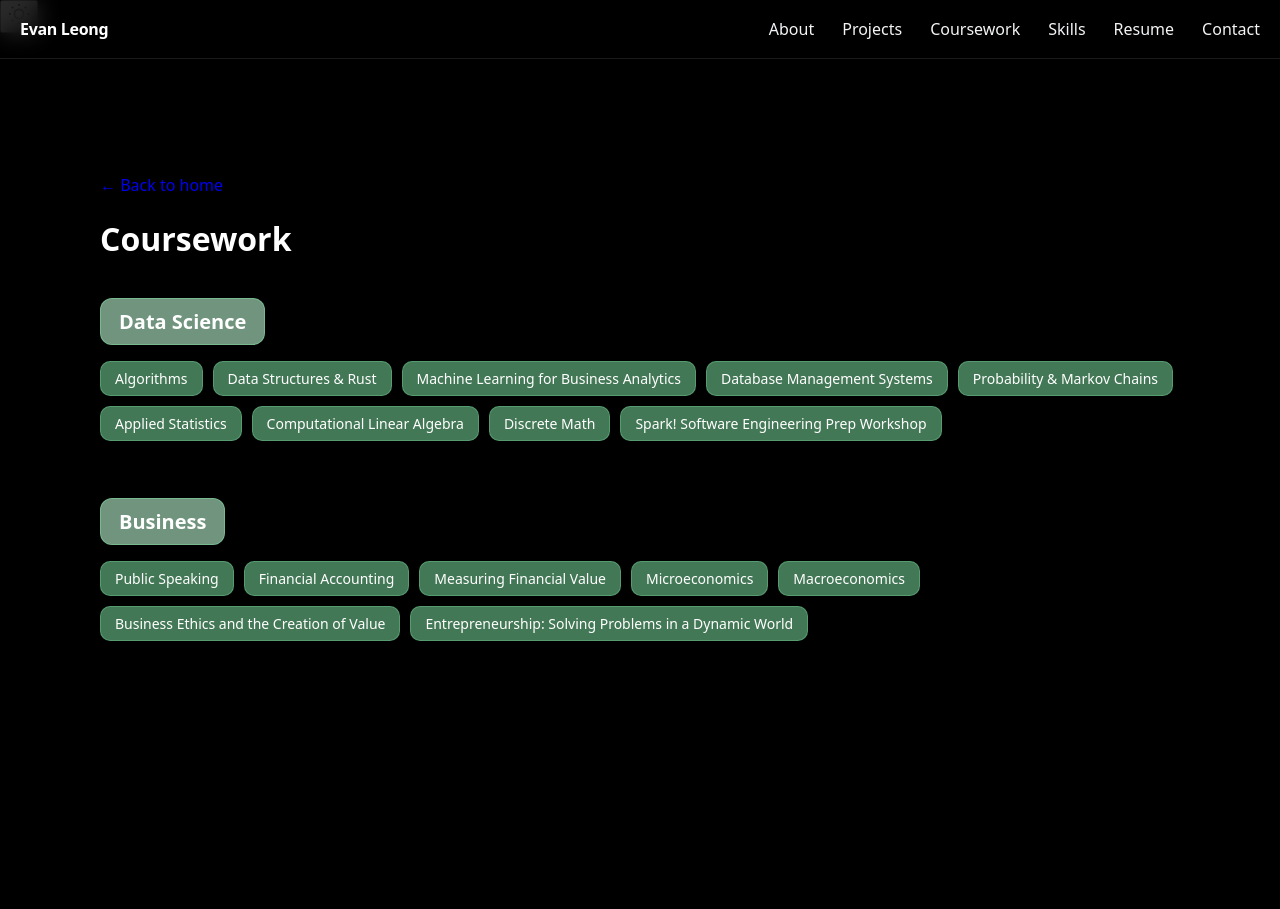
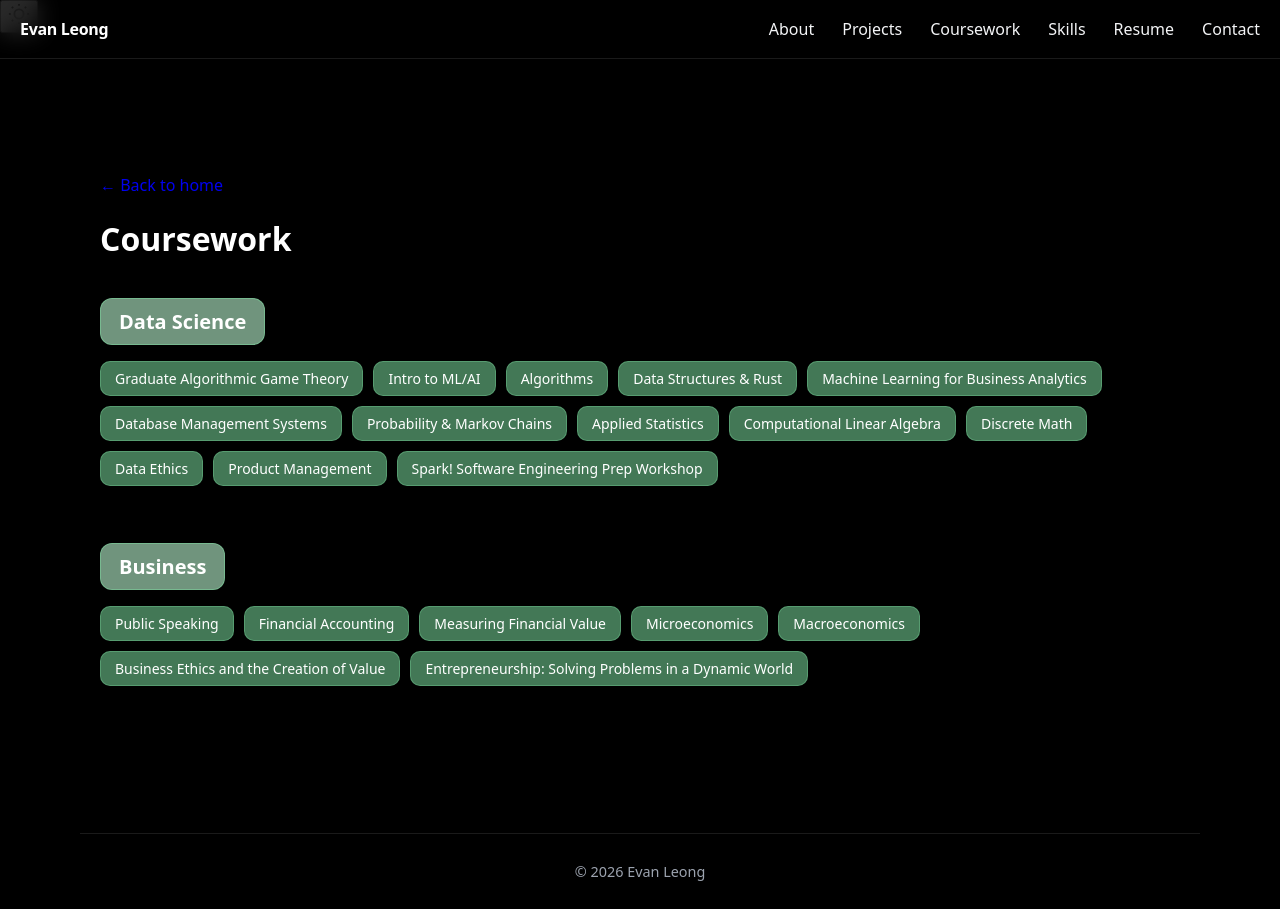
Before and after one commit to EvanLeongDS/Personal-Portfolio, a Next.js app: page /coursework in a window 1280 px wide. Before the commit the page ends 833 px from the top, so only its background shows below. Built offline with nearby package versions, Linux system fonts and the light colour scheme.

Commit message:
updated resume and coursework

```diff
--- a/package.json
+++ b/package.json
@@ -9,16 +9,12 @@
     "lint": "eslint"
   },
   "dependencies": {
-    "@react-three/drei": "^10.7.7",
-    "@react-three/fiber": "^9.5.0",
     "@splinetool/react-spline": "^4.1.0",
-    "framer-motion": "^12.35.2",
     "gsap": "^3.15.0",
     "motion": "^12.42.2",
     "next": "16.1.6",
     "react": "19.2.3",
-    "react-dom": "19.2.3",
-    "three": "^0.183.2"
+    "react-dom": "19.2.3"
   },
   "devDependencies": {
     "@tailwindcss/postcss": "^4",
--- a/src/app/coursework/page.tsx
+++ b/src/app/coursework/page.tsx
@@ -27,6 +27,8 @@ export default function CourseworkPage() {
           <h2 className="subsection-title">Data Science</h2>
           <div className="skills-grid">
             {[
+              { name: "Graduate Algorithmic Game Theory", url: "https://www.bu.edu/academics/cds/courses/cds-ds-574/" },
+              { name: "Intro to ML/AI", url: "https://www.bu.edu/academics/cds/courses/cds-ds-340/" },
               { name: "Algorithms", url: "https://www.bu.edu/academics/cds/courses/cds-ds-320/" },
               { name: "Data Structures & Rust", url: "https://www.bu.edu/academics/cds/courses/cds-ds-210/" },
               { name: "Machine Learning for Business Analytics", url: "https://www.bu.edu/academics/questrom/courses/qst-ba-576/" },
@@ -35,6 +37,8 @@ export default function CourseworkPage() {
               { name: "Applied Statistics", url: "https://www.bu.edu/academics/cas/courses/cas-ma-214/" },
               { name: "Computational Linear Algebra", url: "https://www.bu.edu/academics/cds/courses/cds-ds-121/" },
               { name: "Discrete Math", url: "https://www.bu.edu/academics/cds/courses/cds-ds-120/" },
+              { name: "Data Ethics", url: "https://www.bu.edu/academics/cds/courses/cds-ds-380/" },
+              { name: "Product Management", url: "https://www.bu.edu/academics/cds/courses/cds-ds-229/" },
               { name: "Spark! Software Engineering Prep Workshop", url: "https://www.bu.edu/academics/cds/courses/cds-ds-219/" },
             ].map((course) => (
               <a key={course.name} href={course.url} target="_blank" rel="noopener noreferrer" className="skill-chip">
--- a/src/app/globals.css
+++ b/src/app/globals.css
@@ -287,6 +287,16 @@ button {
 
 section[id] {
   scroll-margin-top: 92px;
+}
+
+.site-footer {
+  width: min(100%, 1120px);
+  margin: 0 auto;
+  padding: 28px 20px;
+  border-top: 1px solid var(--border);
+  color: var(--text-muted);
+  font-size: 0.9rem;
+  text-align: center;
 }
 
 .center {
--- a/src/app/layout.tsx
+++ b/src/app/layout.tsx
@@ -1,17 +1,6 @@
 import type { Metadata } from "next";
-import { Geist, Geist_Mono } from "next/font/google";
 import ThemeToggle from "@/components/ThemeToggle";
 import "./globals.css";
-
-const geistSans = Geist({
-  variable: "--font-geist-sans",
-  subsets: ["latin"],
-});
-
-const geistMono = Geist_Mono({
-  variable: "--font-geist-mono",
-  subsets: ["latin"],
-});
 
 export const metadata: Metadata = {
   title: "Evan Leong | Portfolio",
@@ -32,11 +21,12 @@ export default function RootLayout({
           }}
         />
       </head>
-      <body
-        className={`${geistSans.variable} ${geistMono.variable} antialiased`}
-      >
+      <body className="antialiased">
         <ThemeToggle />
         {children}
+        <footer className="site-footer">
+          © {new Date().getFullYear()} Evan Leong
+        </footer>
       </body>
     </html>
   );
```
Also changed, not shown: 2 other files (tests, documents, lock files or other folders).
